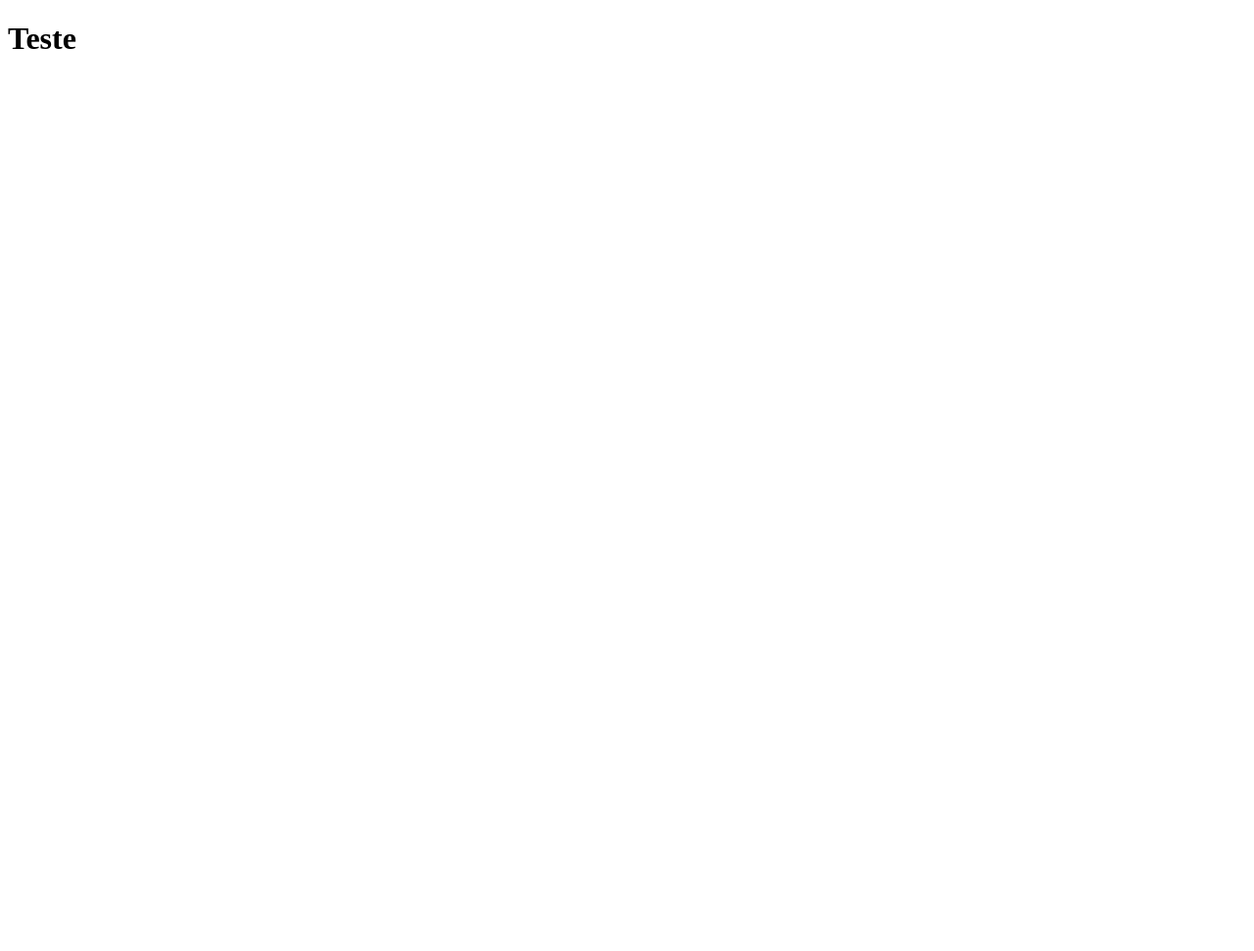
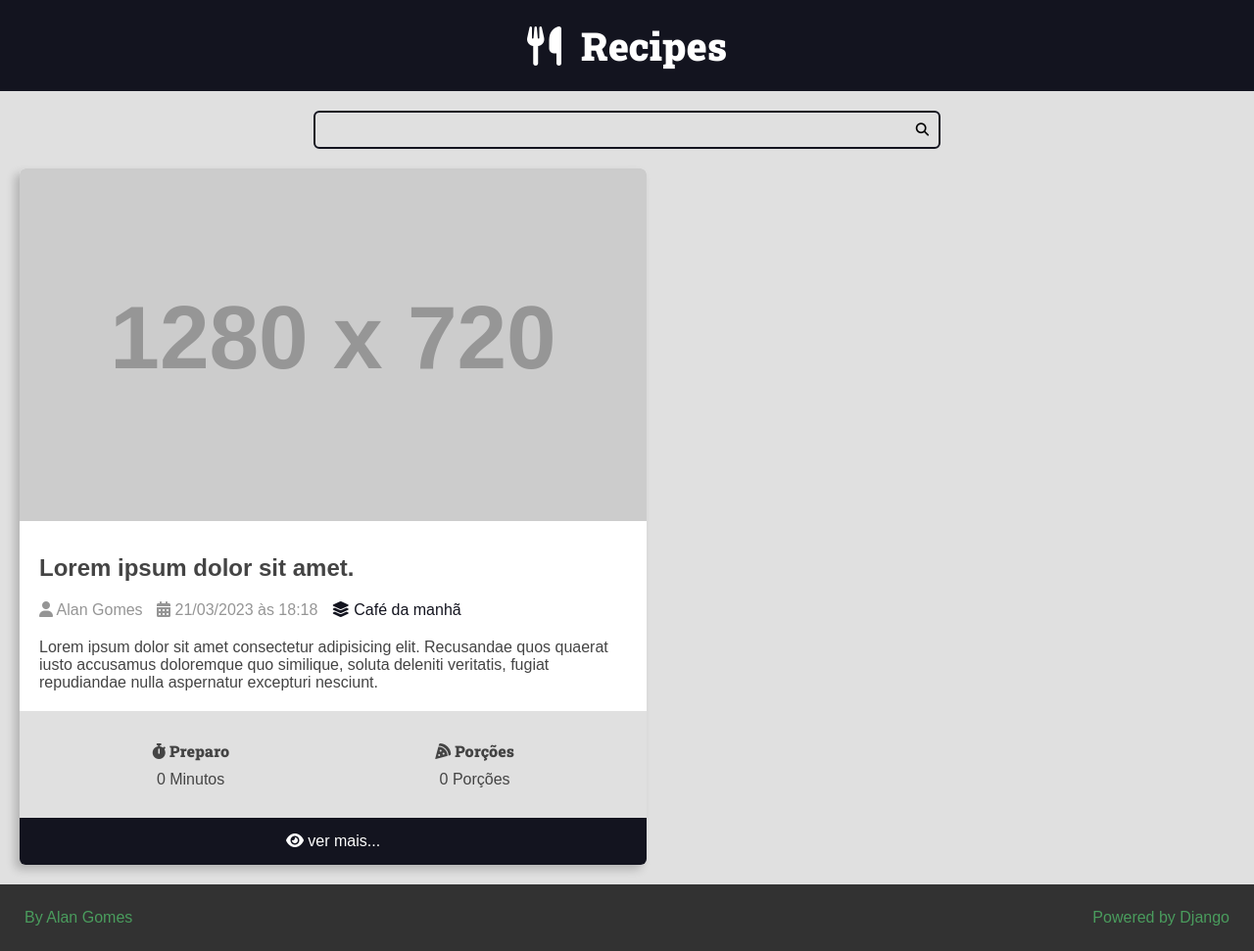
Before and after one commit to Alan-Gomes1/Recipes, a Django app: page / in a window 1280 px wide. Before the commit the page is almost empty. Shown: the whole page at 98% size. Before the commit the page ends 50 px from the top, so only its background shows below. Run offline with Django 4.2, Linux system fonts and the light colour scheme; grey boxes labelled with a size stand in for pictures from a placeholder-image service; some libraries are stand-ins or nearby versions.

Commit message:
Criando os cards de receitas, partials e updates

```diff
--- a/recipes/templates/recipes/home.html
+++ b/recipes/templates/recipes/home.html
@@ -1,12 +1,26 @@
-<!DOCTYPE html>
-<html lang="pt-BR">
-<head>
-    <meta charset="UTF-8">
-    <meta http-equiv="X-UA-Compatible" content="IE=edge">
-    <meta name="viewport" content="width=device-width, initial-scale=1.0">
-    <title>Teste</title>
-</head>
+{% include 'recipes/partials/head.html' %}
+
 <body>
-    <h1>Teste</h1>
+    {% include 'recipes/partials/header.html' %}
+
+    <div class="search-container">
+        <div class="container">
+            <form action="" class="search-form">
+                <input type="search" class="search-input" name="search">
+                <button type="submit" class="search-button">
+                    <i class="fa-solid fa-magnifying-glass"></i>
+                </button>
+            </form>
+        </div>
+    </div>
+
+    <main class="main-content-container">
+        <div class="main-content container main-content-list">
+            {% include 'recipes/partials/recipe.html' %}
+
+        </div>
+    </main>
+
+    {% include 'recipes/partials/footer.html' %}
 </body>
 </html>
--- /dev/null
+++ b/recipes/templates/recipes/partials/footer.html
@@ -0,0 +1,9 @@
+<footer class="main-footer">
+    <div class="developer">
+        <a href="https://github.com/Alan-Gomes1" target="_blank">By Alan Gomes</a>
+    </div>
+
+    <div class="powered">
+        <a href="https://www.djangoproject.com/" target="_blank">Powered by Django</a>
+    </div>
+</footer>
--- /dev/null
+++ b/recipes/templates/recipes/partials/head.html
@@ -0,0 +1,274 @@
+<!DOCTYPE html>
+<html lang="pt-BR">
+
+<head>
+    <meta charset="UTF-8">
+    <meta http-equiv="X-UA-Compatible" content="IE=edge">
+    <meta name="viewport" content="width=device-width, initial-scale=1.0">
+
+    <link rel="stylesheet" href="https://cdnjs.cloudflare.com/ajax/libs/font-awesome/6.3.0/css/fontawesome.min.css"
+        integrity="sha512-cHxvm20nkjOUySu7jdwiUxgGy11vuVPE9YeK89geLMLMMEOcKFyS2i+8wo0FOwyQO/bL8Bvq1KMsqK4bbOsPnA=="
+        crossorigin="anonymous" referrerpolicy="no-referrer" />
+
+    <link rel="stylesheet" href="https://cdnjs.cloudflare.com/ajax/libs/font-awesome/6.3.0/css/brands.min.css"
+        integrity="sha512-L+sMmtHht2t5phORf0xXFdTC0rSlML1XcraLTrABli/0MMMylsJi3XA23ReVQkZ7jLkOEIMicWGItyK4CAt2Xw=="
+        crossorigin="anonymous" referrerpolicy="no-referrer" />
+
+    <link rel="stylesheet" href="https://cdnjs.cloudflare.com/ajax/libs/font-awesome/6.3.0/css/solid.min.css"
+        integrity="sha512-bdTSJB23zykBjGDvyuZUrLhHD0Rfre0jxTd0/jpTbV7sZL8DCth/88aHX0bq2RV8HK3zx5Qj6r2rRU/Otsjk+g=="
+        crossorigin="anonymous" referrerpolicy="no-referrer" />
+
+    <link rel="preconnect" href="https://fonts.googleapis.com">
+    <link rel="preconnect" href="https://fonts.gstatic.com" crossorigin>
+    <link href="https://fonts.googleapis.com/css2?family=Roboto+Slab:wght@900&display=swap" rel="stylesheet">
+
+    <title>Teste</title>
+    <style>
+        :root {
+            --color-primary: #269fe6;
+            --color-primary-hover: #2086c2;
+            --color-primary-dark: #13141f;
+            --color-primary-dark-hover: #212336;
+            --color-primary-light: #d4ecfa;
+            --color-primary-light-hover: #bdd8e7;
+
+            --color-white: #fff;
+            --color-black: #000;
+
+            --color-dark-text: #444;
+            --color-info-light: #cce5ff;
+            --color-debug-light: #cce5ff;
+            --color-success-light: #d4edda;
+            --color-alert-light: #fff3cd;
+            --color-warning-light: #fff3cd;
+            --color-error-light: #f8d7da;
+
+            --color-info-dark: #4d86c4;
+            --color-debug-dark: #4d86c4;
+            --color-success-dark: #4a9c5d;
+            --color-alert-dark: #927f40;
+            --color-warning-dark: #927f40;
+            --color-error-dark: #da525d;
+
+            --color-gray-0: #f9f9f9;
+            --color-gray-1: #e0e0e0;
+            --color-gray-2: #c7c7c7;
+            --color-gray-3: #aeaeae;
+            --color-gray-4: #959595;
+            --color-gray-5: #7d7d7d;
+            --color-gray-6: #646464;
+            --color-gray-7: #4b4b4b;
+            --color-gray-8: #323232;
+            --color-gray-9: #191919;
+
+            --font-primary: sans-serif;
+            --font-headings: 'Roboto Slab', serif;
+
+            --spacing-gutter-medium: 3rem;
+            --spacing-gutter-large: 4rem;
+        }
+
+        * {
+            padding: 0;
+            margin: 0;
+            box-sizing: border-box;
+        }
+
+        html {
+            font-size: 62.5%;
+        }
+
+        body {
+            font-size: 1.6rem;
+            font-family: var(--font-primary);
+            background: var(--color-gray-1);
+            color: var(--color-dark-text);
+        }
+
+        h1,
+        h3 {
+            font-family: var(--font-headings);
+        }
+
+        .container {
+            max-width: 144rem;
+            margin: 0 auto;
+            padding: 2rem;
+        }
+
+        .main-header-container {
+            background: var(--color-primary-dark);
+        }
+
+        .main-logo {
+            font-size: 4rem;
+            color: var(--color-white);
+            text-decoration: none;
+            display: flex;
+            align-items: center;
+            justify-content: center;
+            width: fit-content;
+            margin: 0 auto;
+            gap: 2rem;
+        }
+
+        .search-form {
+            border: .2rem solid var(--color-primary-dark);
+            max-width: 64rem;
+            margin: 0 auto;
+            border-radius: .6rem;
+            position: relative;
+            transition: all 300ms ease-in-out;
+        }
+
+        .search-input,
+        .search-button {
+            border: none;
+            background: none;
+            outline: none;
+            padding: 1rem;
+            transition: all 300ms ease-in-out;
+        }
+
+        .search-input {
+            width: 100%;
+            padding-right: 3rem;
+        }
+
+        .search-button {
+            position: absolute;
+            top: 0;
+            right: 0;
+        }
+
+        .search-button:focus {
+            outline: 1px solid var(--color-black);
+            background: rgba(0, 0, 0, .1);
+        }
+
+        .search-form:focus-within {
+            border-color: var(--color-primary);
+            background: var(--color-white);
+        }
+
+        .search-form:focus-within .search-button {
+            color: var(--color-primary);
+        }
+
+        .main-content {
+            padding-top: 0;
+        }
+
+        .main-content-list {
+            display: grid;
+            grid-template-columns: repeat(auto-fit, minmax(340px, 1fr));
+            gap: 4rem;
+        }
+
+        .recipe {
+            background: var(--color-white);
+            box-shadow: -5px 5px 10px rgba(0, 0, 0, .2);
+            transform: scale(1);
+            transition: all 300ms ease-in-out;
+            border-radius: .6rem;
+            overflow: hidden;
+        }
+
+        .recipe img {
+            max-width: 100%;
+        }
+
+        .recipe-list-item {
+            max-width: 64rem;
+        }
+
+        .recipe-list-item:hover {
+            transform: scale(1.02);
+            box-shadow: -8px 8px 18px rgba(0, 0, 0, .3);
+        }
+
+        .recipe-title-container {
+            padding: 3rem 2rem 2rem;
+        }
+
+        .recipe-author {
+            padding: 0 2rem;
+        }
+
+        .recipe-content {
+            padding: 2rem;
+        }
+
+        .recipe-author-item {
+            color: var(--color-gray-4);
+            margin-right: 1rem;
+        }
+
+        .recipe-author a {
+            color: var(--color-primary-dark);
+            transition: all 300ms ease-in-out;
+            text-decoration: none;
+        }
+
+        .recipe-author a:hover {
+            color: var(--color-primary);
+        }
+
+        .recipe-meta-container {
+            display: flex;
+            flex-flow: row wrap;
+            padding: 3rem;
+            background: var(--color-gray-1);
+        }
+
+        .recipe-meta {
+            display: flex;
+            flex-flow: column nowrap;
+            flex-shrink: 1;
+            flex-grow: 1;
+            text-align: center;
+        }
+
+        .recipe-meta-title {
+            font-size: 1.6rem;
+        }
+
+        .recipe-meta-text {
+            margin-top: 1rem;
+        }
+
+        .recipe-read-more {
+            background: var(--color-primary-dark);
+            display: block;
+            color: var(--color-white);
+            text-decoration: none;
+            text-align: center;
+            padding: 1.5rem;
+            transition: all 300ms ease-in-out;
+        }
+
+        .recipe-read-more:hover {
+            background: var(--color-primary-dark-hover);
+            color: var(--color-primary-hover);
+        }
+
+        .main-footer {
+            display: flex;
+            align-items: center;
+            justify-content: space-between;
+            background: var(--color-gray-8);
+            padding: 2.5rem;
+        }
+
+        .main-footer a {
+            color: var(--color-success-dark);
+            text-decoration: none;
+            transition: all 200ms ease-in-out;
+        }
+
+        .main-footer a:hover {
+            color: var(--color-info-dark);
+        }
+
+    </style>
+</head>
--- /dev/null
+++ b/recipes/templates/recipes/partials/header.html
@@ -0,0 +1,10 @@
+<header class="main-header-container">
+    <div class="main-header container">
+        <h1>
+            <a class="main-logo" href="/">
+                <i class="fa-solid fa-utensils main-logo-icon"></i>
+                <span class="main-logo-text"> Recipes</span>
+            </a>
+        </h1>
+    </div>
+</header>
--- /dev/null
+++ b/recipes/templates/recipes/partials/recipe.html
@@ -0,0 +1,51 @@
+<div class="recipe recipe-list-item">
+    <div class="recipe-cover">
+        <img src="https://placehold.co/1280x720/269fe6/png" alt="">
+    </div>
+    <div class="recipe-title-container">
+        <h2 class="recipe-title">Lorem ipsum dolor sit amet.</h2>
+    </div>
+    <div class="recipe-author">
+        <span class="recipe-author-item">
+            <i class="fas fa-user"></i>
+            Alan Gomes
+        </span>
+        <span class="recipe-author-item">
+            <i class="fas fa-calendar-alt"></i>
+            21/03/2023 às 18:18
+        </span>
+        <span class="recipe-author-item">
+            <a href="/recipes/category/cafe-da-manha/">
+                <i class="fas fa-layer-group"></i>
+                <span>Café da manhã</span>
+            </a>
+        </span>
+    </div>
+
+    <div class="recipe-content">
+        <p>Lorem ipsum dolor sit amet consectetur adipisicing elit. Recusandae quos quaerat iusto accusamus doloremque quo similique, soluta deleniti veritatis, fugiat repudiandae nulla aspernatur excepturi nesciunt.</p>
+    </div>
+
+    <div class="recipe-meta-container">
+        <div class="recipe-meta recipe-preparation">
+            <h3 class="recipe-meta-title"><i class="fa fa-stopwatch"></i> Preparo</h3>
+            <div class="recipe-meta-text">
+                0 Minutos
+            </div>
+        </div>
+        <div class="recipe-meta recipe-servings">
+            <h3 class="recipe-meta-title"><i class="fa fa-pizza-slice"></i> Porções</h3>
+            <div class="recipe-meta-text">
+                0 Porções
+            </div>
+        </div>
+    </div>
+
+    <footer class="recipe-footer">
+        <a href="/recipes/3/" class="recipe-read-more button button-dark">
+            <i class="fa fa-eye"></i>
+            <span>ver mais...</span>
+        </a>
+    </footer>
+
+</div>
--- a/recipes/views.py
+++ b/recipes/views.py
@@ -1,4 +1,4 @@
-from django.http import HttpResponse
+# from django.http import HttpResponse
 from django.shortcuts import render
 
 
```
